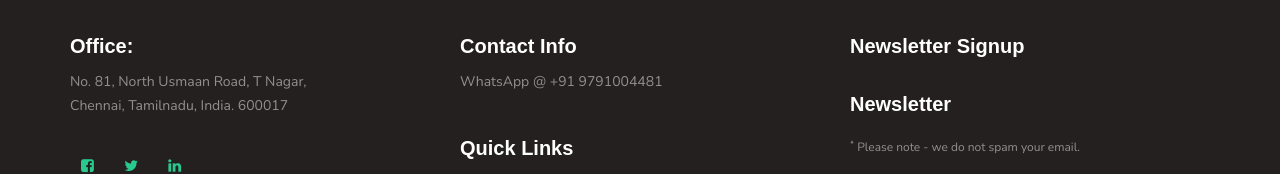
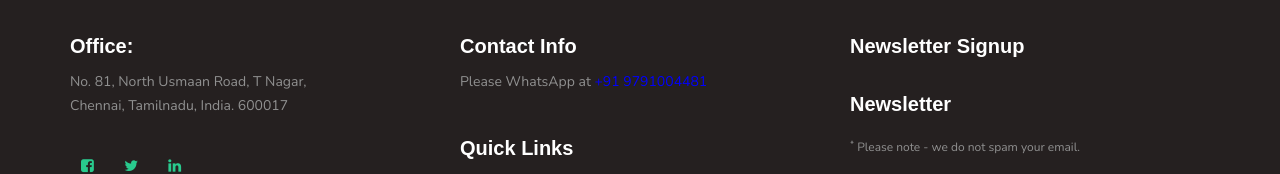
Before and after one commit to startupsdaily7/webnew.github.io, a plain HTML site: page index.html in a window 1280 px wide. Shown: the part 3788-3962 px from the top of the page. Drawn offline with nearby package versions, Linux system fonts and the light colour scheme; a web font is replaced by a local one.

Commit message:
Update index.html

```diff
--- a/index.html
+++ b/index.html
@@ -234,7 +234,7 @@
 <form>
 <div class="section-title">
 <h2>Contact us <small>we love conversations. let us discuss!</small></h2> <br>
-<h2>Please WhatsApp at +91 9791004481 </h2><br><br>
+<h2>Please WhatsApp at <a href="https://api.whatsapp.com/send?phone=919791004481" target="_blank" >+91 9791004481 </a></h2><br><br>
 
 </div>
 </form>
@@ -270,7 +270,7 @@
 <h2>Contact Info</h2>
 </div>
 <address>
-<p>WhatsApp @ +91 9791004481</p>
+<p>Please WhatsApp at <a href="https://api.whatsapp.com/send?phone=919791004481" target="_blank" ><font color="blue">+91 9791004481 </font></a></p>
 
 </address>
 <div class="footer_menu">
```
